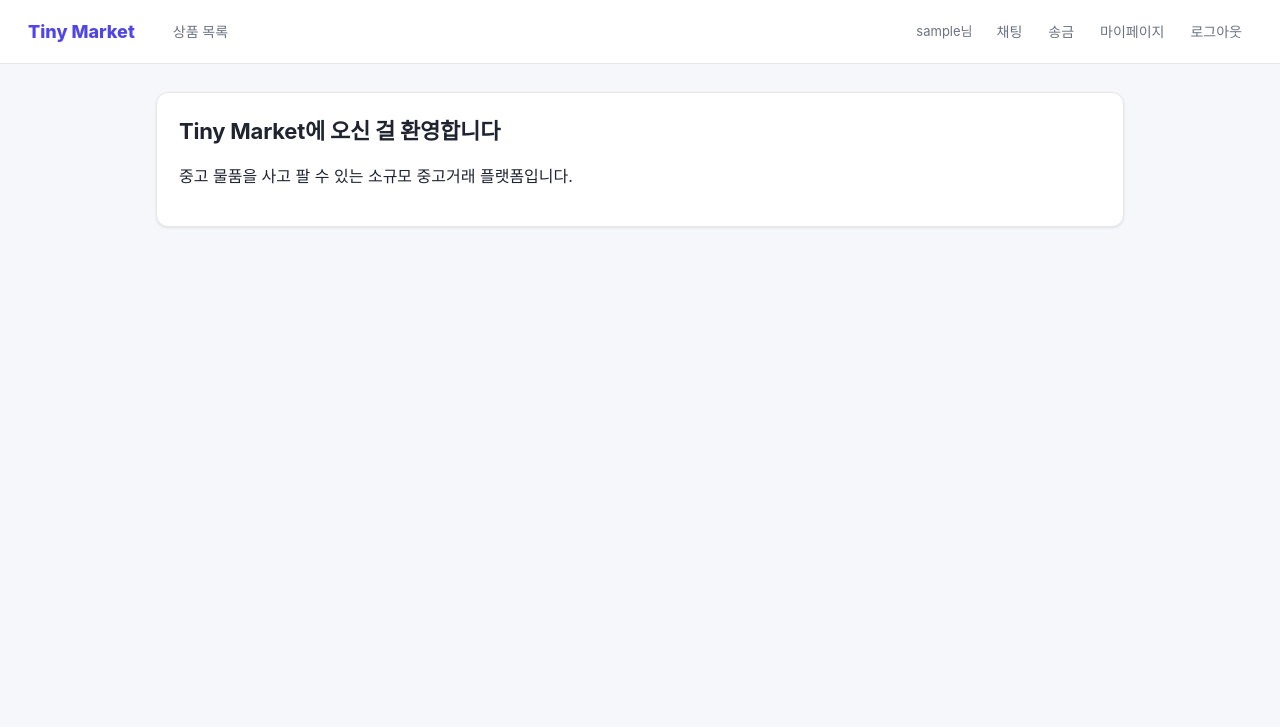
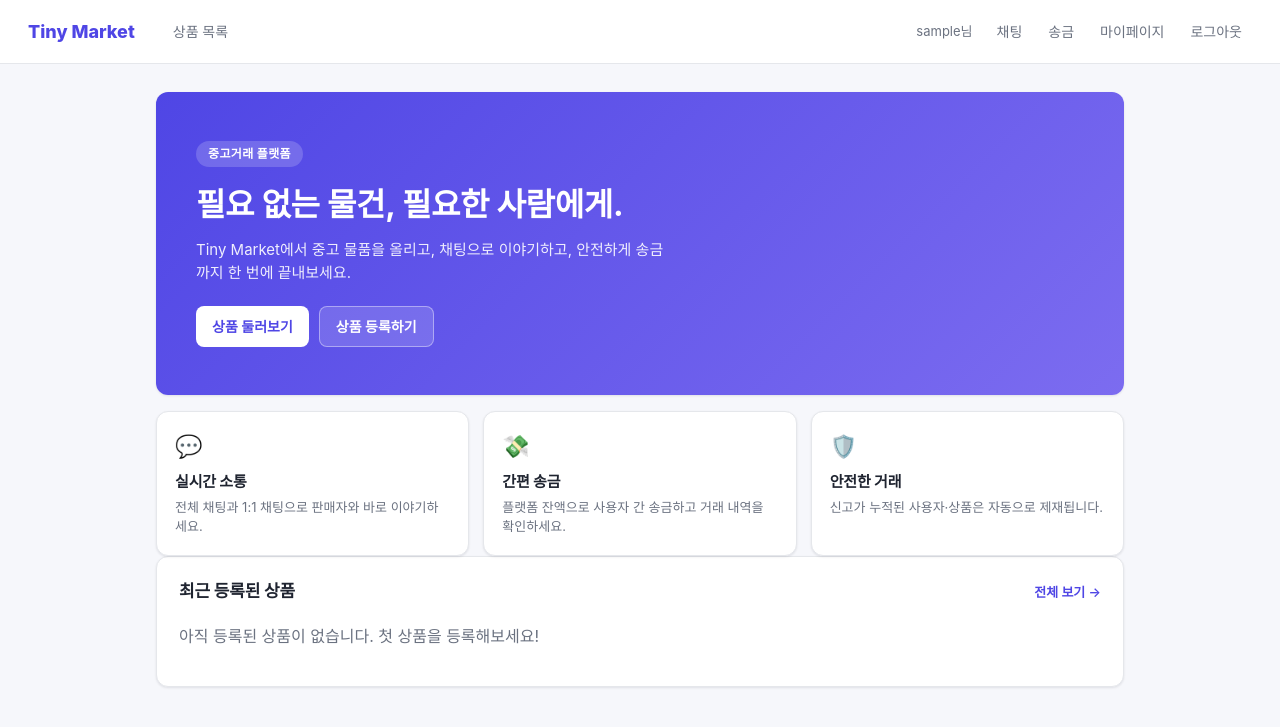
Before and after one commit to Y0ngC1oud/secure_coding_junggo, a Flask app: page / in a window 1280 px wide. Shown: the top 727 px of the page. Run offline with Flask 3, Linux system fonts and the light colour scheme; the visitor is signed in with stand-in values (Sample User, id 1).

Commit message:
style: 홈 화면을 랜딩 페이지로 개편
- 히어로 섹션(카피/CTA), 기능 소개 카드 3종 추가
- 최근 등록된 상품 4개를 홈에서 미리보기로 노출

```diff
--- a/app/main/routes.py
+++ b/app/main/routes.py
@@ -1,8 +1,13 @@
 from flask import Blueprint, render_template
+
+from ..models import Product
 
 main_bp = Blueprint("main", __name__)
 
 
 @main_bp.route("/")
 def home():
-    return render_template("main/home.html")
+    recent_products = (
+        Product.query.filter_by(status="active").order_by(Product.created_at.desc()).limit(4).all()
+    )
+    return render_template("main/home.html", recent_products=recent_products)
--- a/app/static/css/style.css
+++ b/app/static/css/style.css
@@ -311,6 +311,108 @@ table tbody tr:hover {
   background: var(--color-bg);
 }
 
+/* Hero */
+.hero {
+  background: linear-gradient(135deg, var(--color-primary) 0%, #7c6cf0 100%);
+  color: #fff;
+  border-radius: var(--radius);
+  padding: 48px 40px;
+  box-shadow: var(--shadow);
+}
+
+.hero .eyebrow {
+  display: inline-block;
+  background: rgba(255, 255, 255, 0.18);
+  padding: 4px 12px;
+  border-radius: 999px;
+  font-size: 12px;
+  font-weight: 700;
+  letter-spacing: 0.03em;
+  margin-bottom: 14px;
+}
+
+.hero h1 {
+  font-size: 32px;
+  margin-bottom: 10px;
+  color: #fff;
+}
+
+.hero p {
+  font-size: 15px;
+  color: rgba(255, 255, 255, 0.9);
+  max-width: 480px;
+  margin: 0 0 22px;
+}
+
+.hero .cta {
+  display: flex;
+  gap: 10px;
+  flex-wrap: wrap;
+}
+
+.hero .btn.secondary {
+  background: rgba(255, 255, 255, 0.15);
+  color: #fff;
+  border: 1px solid rgba(255, 255, 255, 0.4);
+}
+
+.hero .btn.secondary:hover {
+  background: rgba(255, 255, 255, 0.25);
+}
+
+.hero .btn:not(.secondary) {
+  background: #fff;
+  color: var(--color-primary);
+}
+
+.hero .btn:not(.secondary):hover {
+  background: #f0f0ff;
+}
+
+.section-heading {
+  display: flex;
+  justify-content: space-between;
+  align-items: baseline;
+  margin-bottom: 4px;
+}
+
+.section-heading a {
+  font-size: 13px;
+  font-weight: 600;
+  text-decoration: none;
+}
+
+.feature-grid {
+  display: grid;
+  grid-template-columns: repeat(auto-fit, minmax(180px, 1fr));
+  gap: 14px;
+  margin-top: 16px;
+}
+
+.feature-card {
+  background: var(--color-surface);
+  border: 1px solid var(--color-border);
+  border-radius: var(--radius);
+  padding: 18px;
+  box-shadow: var(--shadow);
+}
+
+.feature-card .icon {
+  font-size: 22px;
+  margin-bottom: 8px;
+}
+
+.feature-card h3 {
+  font-size: 15px;
+  margin-bottom: 4px;
+}
+
+.feature-card p {
+  font-size: 13px;
+  color: var(--color-muted);
+  margin: 0;
+}
+
 /* Chat */
 .chat-box {
   max-height: 320px;
--- a/app/templates/main/home.html
+++ b/app/templates/main/home.html
@@ -1,8 +1,64 @@
 {% extends "base.html" %}
 {% block title %}홈 - Tiny Market{% endblock %}
 {% block content %}
+  <div class="hero">
+    <span class="eyebrow">중고거래 플랫폼</span>
+    <h1>필요 없는 물건, 필요한 사람에게.</h1>
+    <p>Tiny Market에서 중고 물품을 올리고, 채팅으로 이야기하고, 안전하게 송금까지 한 번에 끝내보세요.</p>
+    <div class="cta">
+      <a class="btn" href="{{ url_for('products.list_products') }}">상품 둘러보기</a>
+      {% if not current_user.is_authenticated %}
+        <a class="btn secondary" href="{{ url_for('auth.register') }}">회원가입하기</a>
+      {% else %}
+        <a class="btn secondary" href="{{ url_for('products.create_product') }}">상품 등록하기</a>
+      {% endif %}
+    </div>
+  </div>
+
+  <div class="feature-grid">
+    <div class="feature-card">
+      <div class="icon">💬</div>
+      <h3>실시간 소통</h3>
+      <p>전체 채팅과 1:1 채팅으로 판매자와 바로 이야기하세요.</p>
+    </div>
+    <div class="feature-card">
+      <div class="icon">💸</div>
+      <h3>간편 송금</h3>
+      <p>플랫폼 잔액으로 사용자 간 송금하고 거래 내역을 확인하세요.</p>
+    </div>
+    <div class="feature-card">
+      <div class="icon">🛡️</div>
+      <h3>안전한 거래</h3>
+      <p>신고가 누적된 사용자·상품은 자동으로 제재됩니다.</p>
+    </div>
+  </div>
+
   <div class="card">
-    <h1>Tiny Market에 오신 걸 환영합니다</h1>
-    <p>중고 물품을 사고 팔 수 있는 소규모 중고거래 플랫폼입니다.</p>
+    <div class="section-heading">
+      <h2>최근 등록된 상품</h2>
+      <a href="{{ url_for('products.list_products') }}">전체 보기 →</a>
+    </div>
+    {% if recent_products %}
+      <ul class="product-grid">
+        {% for product in recent_products %}
+          <li>
+            <a class="product-card" href="{{ url_for('products.detail_product', product_id=product.id) }}">
+              <div class="thumb">
+                {% if product.image_path %}
+                  <img src="{{ url_for('static', filename='uploads/' + product.image_path) }}" alt="{{ product.name }}">
+                {% else %}
+                  이미지 없음
+                {% endif %}
+              </div>
+              <div class="info">
+                <div class="name">{{ product.name }}</div>
+              </div>
+            </a>
+          </li>
+        {% endfor %}
+      </ul>
+    {% else %}
+      <p class="muted">아직 등록된 상품이 없습니다. 첫 상품을 등록해보세요!</p>
+    {% endif %}
   </div>
 {% endblock %}
```
